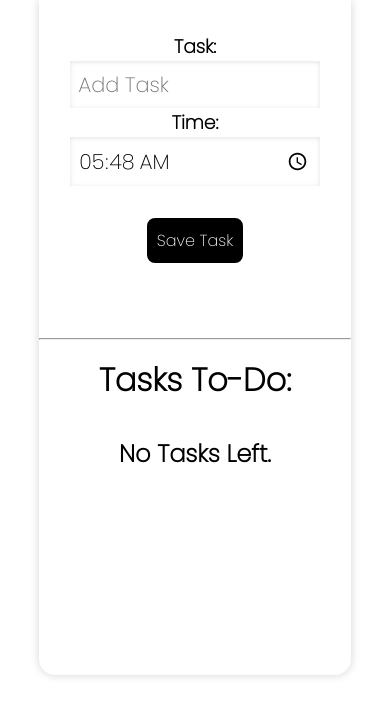
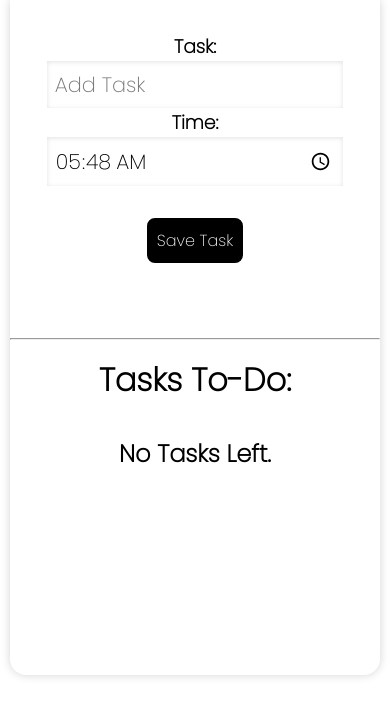
Before and after one commit to suryansh-makharia/tasks-tracker, a React (Create React App) app: page / in a window 390 px wide. Shown: the top 716 px of the page. Built offline with nearby package versions, Linux system fonts and the light colour scheme.

Commit message:
Changed some styling

```diff
--- a/src/App.css
+++ b/src/App.css
@@ -192,6 +192,9 @@ select {
   }
 }
 @media (max-width: 500px){
+  .App {
+    width: 95%;
+  }
   .form {
     width: 70%;
   }
@@ -200,9 +203,7 @@ select {
   }
   .filter-tasks {
     margin: 0;
-  }
-  .filter-input {
-    width: 80%;
+    width: 63%;
   }
   .filter-btn {
     padding: 0;
```
